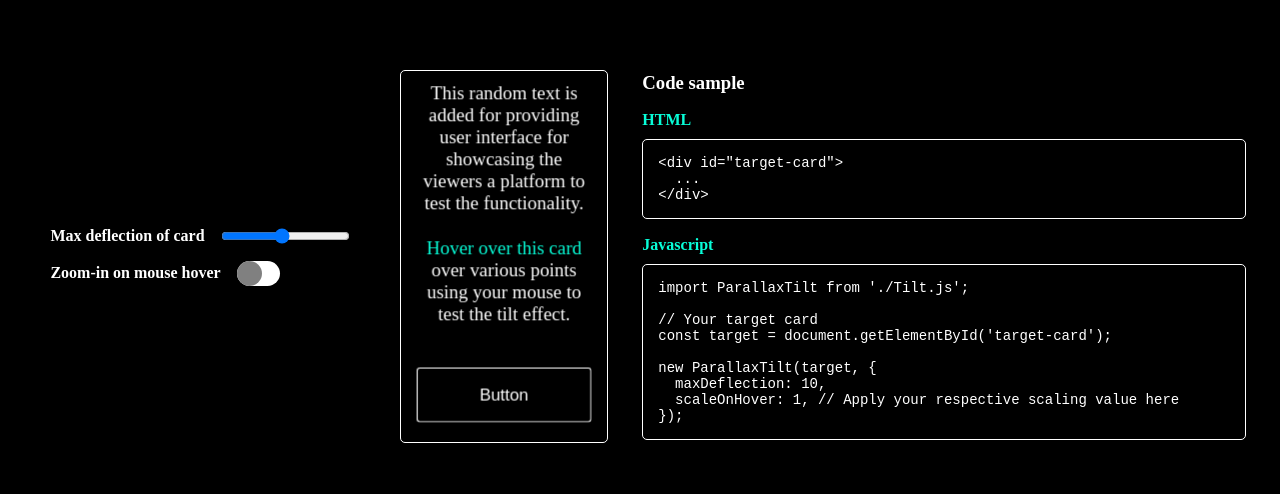
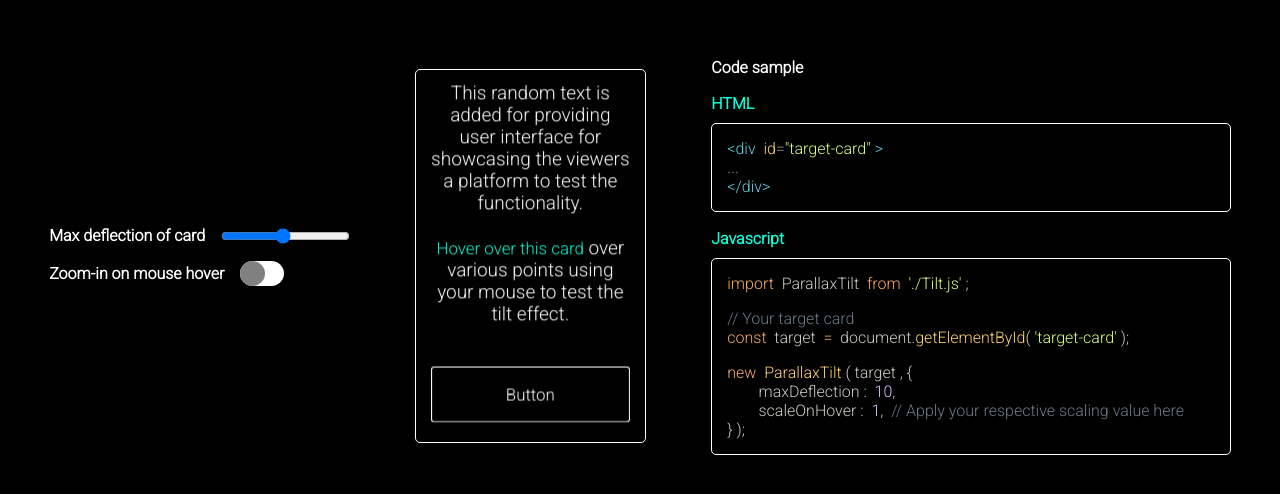
Before and after one commit to PrasannaPanneerSelvam/Card-Tilt, a plain HTML site: page index.html in a window 1280 px wide. Shown: the part 144-638 px from the top of the page. Drawn offline with Linux system fonts and the light colour scheme.

Commit message:
Code editor theme added for sample code

```diff
--- /dev/null
+++ b/_code_formatter.scss
@@ -0,0 +1,45 @@
+// Js code colors
+$keyword-color: #FAAB65;
+$function-color: #FFD173;
+$constant-color: #DFBFFF;
+$strings-color:#D5FF80;
+$variable-color: #CBCAC2;
+$comment-color: #6B7A8B;
+
+// HTML code colors
+$tag-color: #5CCFE6;
+$neutral-color: #989996;
+
+// Js code classes
+.kw {
+  color: $keyword-color;
+}
+
+.fn {
+  color: $function-color;
+}
+
+.cns {
+  color: $constant-color;
+}
+
+.str {
+  color: $strings-color;
+}
+
+.var {
+  color: $variable-color;
+}
+
+.cmt {
+  color: $comment-color;
+}
+
+// HTML code classes
+.tag {
+  color: $tag-color;
+}
+
+.nt {
+  color: $neutral-color;
+}
--- a/index.html
+++ b/index.html
@@ -33,13 +33,66 @@
       <div class="code-container">
         <h3>Code sample</h3>
         <h4>HTML</h4>
-        <pre class="code-text">
-&lt;div id="target-card"&gt;
-  ...
-&lt;/div&gt;</pre
-        >
+
+        <div class="code-text" id="html-code-sample">
+          <div>
+            <span class="tag">&lt;div&nbsp;&nbsp;</span
+            ><span class="fn">id</span><span class="nt">=</span
+            ><span class="str">"target-card"&nbsp;</span
+            ><span class="tag">&gt;</span>
+          </div>
+          <div><span class="nt">...</span></div>
+          <div><span class="tag">&lt;/div&gt;</span></div>
+        </div>
+
         <h4>Javascript</h4>
-        <pre class="code-text scroll" id="js-code"></pre>
+
+        <div class="code-text scroll" id="js-code">
+          <div>
+            <span class="kw">import&nbsp;&nbsp;</span
+            ><span class="var">ParallaxTilt&nbsp;&nbsp;</span
+            ><span class="kw">from&nbsp;&nbsp;</span
+            ><span class="str">'./Tilt.js'&nbsp;</span
+            ><span class="var">;</span>
+          </div>
+          <br />
+          <div><span class="cmt">// Your target card</span></div>
+          <div>
+            <span class="kw">const&nbsp;&nbsp;</span
+            ><span class="var">target&nbsp;&nbsp;</span
+            ><span class="kw">=&nbsp;&nbsp;</span
+            ><span class="var">document</span><span class="kw">.</span
+            ><span class="fn">getElementById</span
+            ><span class="var">(&nbsp;</span
+            ><span class="str">'target-card'</span
+            ><span class="var">&nbsp;)</span><span class="var">;</span
+            ><span class="var"
+              >&nbsp;&nbsp;&nbsp;&nbsp;&nbsp;&nbsp;&nbsp;&nbsp;&nbsp;&nbsp;&nbsp;&nbsp;&nbsp;&nbsp;&nbsp;&nbsp;&nbsp;&nbsp;&nbsp;&nbsp;&nbsp;&nbsp;</span
+            >
+          </div>
+          <br />
+          <div>
+            <span class="kw">new&nbsp;&nbsp;</span
+            ><span class="fn">ParallaxTilt&nbsp;</span
+            ><span class="var">(&nbsp;target&nbsp;, {</span>
+          </div>
+          <div>
+            <span class="var"
+              >&nbsp;&nbsp;&nbsp;&nbsp;&nbsp;&nbsp;&nbsp;&nbsp;maxDeflection&nbsp;:&nbsp;&nbsp;</span
+            ><span class="cns" id="maxDeflection">10</span
+            ><span class="var">,</span>
+          </div>
+          <div>
+            <span class="var"
+              >&nbsp;&nbsp;&nbsp;&nbsp;&nbsp;&nbsp;&nbsp;&nbsp;scaleOnHover&nbsp;:&nbsp;&nbsp;</span
+            ><span class="cns" id="scaleOnBoolean">1</span
+            ><span class="var">,</span
+            ><span class="cmt"
+              >&nbsp;&nbsp;// Apply your respective scaling value here</span
+            >
+          </div>
+          <span class="var">}&nbsp;);</span>
+        </div>
       </div>
     </section>
 
--- a/index.js
+++ b/index.js
@@ -59,16 +59,14 @@ new ParallaxTilt(target, {
   }
 
   // Setting sample code in UI
-  return (function () {
-    const jsCode = document.getElementById('js-code');
-
-    return function (tiltProps) {
-      jsCode.innerText = computeJavascriptCode(tiltProps);
-      cleanAndCreateDemoCard();
-      const target = document.getElementById('target');
-      new ParallaxTilt(target, tiltProps);
-    };
-  })();
+  return function (tiltProps) {
+    const { maxDeflection, scaleOnHover } = tiltProps;
+    document.getElementById('scaleOnBoolean').innerText = scaleOnHover;
+    document.getElementById('maxDeflection').innerText = maxDeflection;
+    cleanAndCreateDemoCard();
+    const target = document.getElementById('target');
+    new ParallaxTilt(target, tiltProps);
+  };
 }
 
 window.onload = function () {
--- a/style.scss
+++ b/style.scss
@@ -1,3 +1,6 @@
+@import url('https://fonts.googleapis.com/css2?family=Roboto:wght@300&display=swap');
+@import './code_formatter';
+
 $primary-color: #000000;
 $secondary-color: #ffffff;
 
@@ -5,6 +8,9 @@ $secondary-color: #ffffff;
   margin: 0;
   padding: 0;
   box-sizing: border-box;
+
+  font-size: 16px;
+  font-family: 'Roboto', sans-serif;
 }
 
 body {
@@ -16,6 +22,7 @@ body {
   justify-content: space-evenly;
   overflow-y: scroll;
   overflow-x: hidden;
+  gap: 1rem;
 }
 
 h3,
@@ -57,7 +64,7 @@ span {
 .card {
   display: inline-block;
   height: auto;
-  width: 30vh;
+  width: 30vw;
   max-width: 26ch;
   border: 1px solid $secondary-color;
   border-radius: 5px;
@@ -88,7 +95,6 @@ span {
 .demo-controls {
   display: flex;
   flex-direction: column;
-  padding: 1rem;
 }
 
 .switch {
```
Also changed, not shown: style.css, 1 other file.
